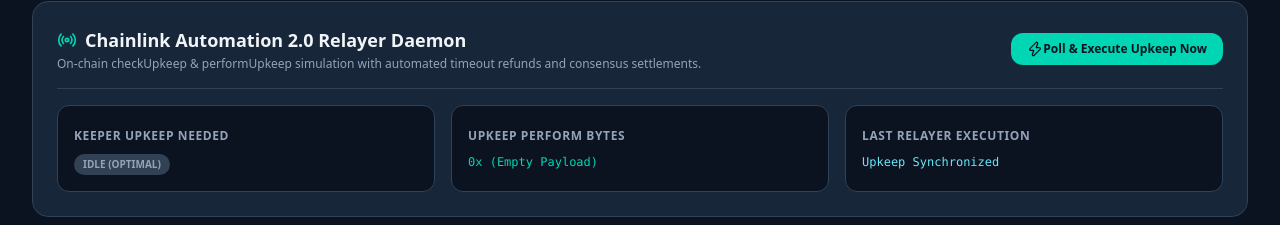
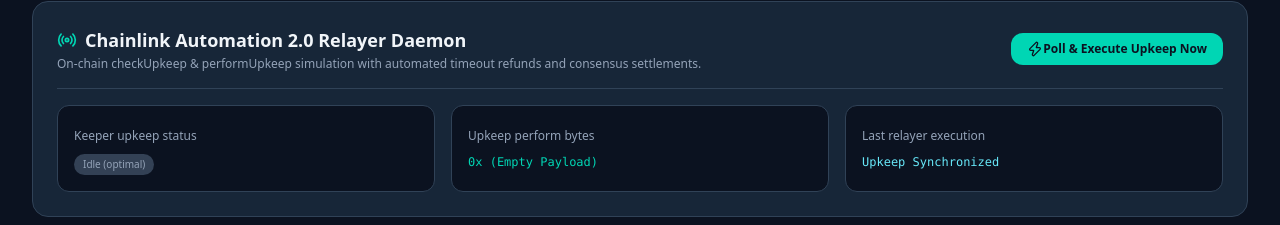
Before and after one commit to MirEashanZaman/pharma-trace-frontend, a Next.js app: page /escrow in a window 1280 px wide. Shown: the part 389-614 px from the top of the page. Built offline with nearby package versions, Linux system fonts and the light colour scheme; no server answers.

Commit message:
Refactor carrier escrow and keeper automation cards to clinical unslop standards

```diff
--- a/app/escrow/page.tsx
+++ b/app/escrow/page.tsx
@@ -340,22 +340,22 @@ export default function EscrowPage() {
 
           <div className="grid grid-cols-1 md:grid-cols-3 gap-4">
             <div className="bg-[#0B1220] border border-[#304257] rounded-xl p-4 min-w-0">
-              <span className="text-xs text-[#94A3B8] uppercase font-bold tracking-wider">Keeper Upkeep Needed</span>
+              <span className="text-xs text-[#94A3B8] font-medium">Keeper upkeep status</span>
               <div className="mt-2 flex items-center gap-2">
                 <span
-                  className={`badge badge-sm font-bold uppercase ${
+                  className={`badge badge-sm font-medium ${
                     upkeepStatus?.upkeepNeeded
                       ? 'bg-emerald-500/20 text-emerald-300 border-emerald-500/40'
                       : 'bg-slate-700 text-[#94A3B8] border-transparent'
                   }`}
                 >
-                  {upkeepStatus?.upkeepNeeded ? 'Pending Execution' : 'Idle (Optimal)'}
+                  {upkeepStatus?.upkeepNeeded ? 'Pending execution' : 'Idle (optimal)'}
                 </span>
               </div>
             </div>
 
             <div className="bg-[#0B1220] border border-[#304257] rounded-xl p-4 min-w-0">
-              <span className="text-xs text-[#94A3B8] uppercase font-bold tracking-wider">Upkeep Perform Bytes</span>
+              <span className="text-xs text-[#94A3B8] font-medium">Upkeep perform bytes</span>
               <div className="text-xs font-mono text-[#00D6B4] mt-2 truncate">
                 {upkeepStatus?.performData && upkeepStatus.performData !== '0x'
                   ? upkeepStatus.performData
@@ -364,7 +364,7 @@ export default function EscrowPage() {
             </div>
 
             <div className="bg-[#0B1220] border border-[#304257] rounded-xl p-4 min-w-0">
-              <span className="text-xs text-[#94A3B8] uppercase font-bold tracking-wider">Last Relayer Execution</span>
+              <span className="text-xs text-[#94A3B8] font-medium">Last relayer execution</span>
               <div className="text-xs font-mono text-cyan-300 mt-2 truncate">
                 {pollResult?.executedOrders?.length
                   ? `${pollResult.executedOrders.length} Order(s) Processed`
```
